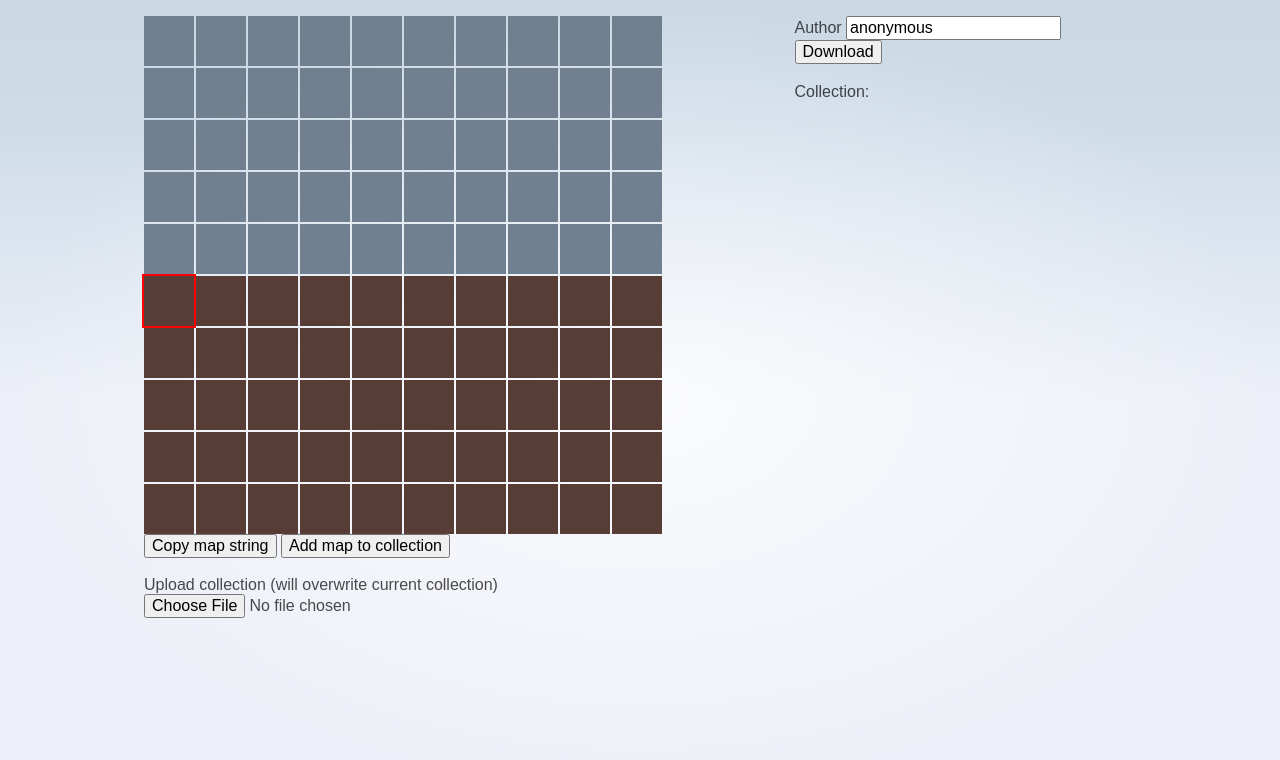
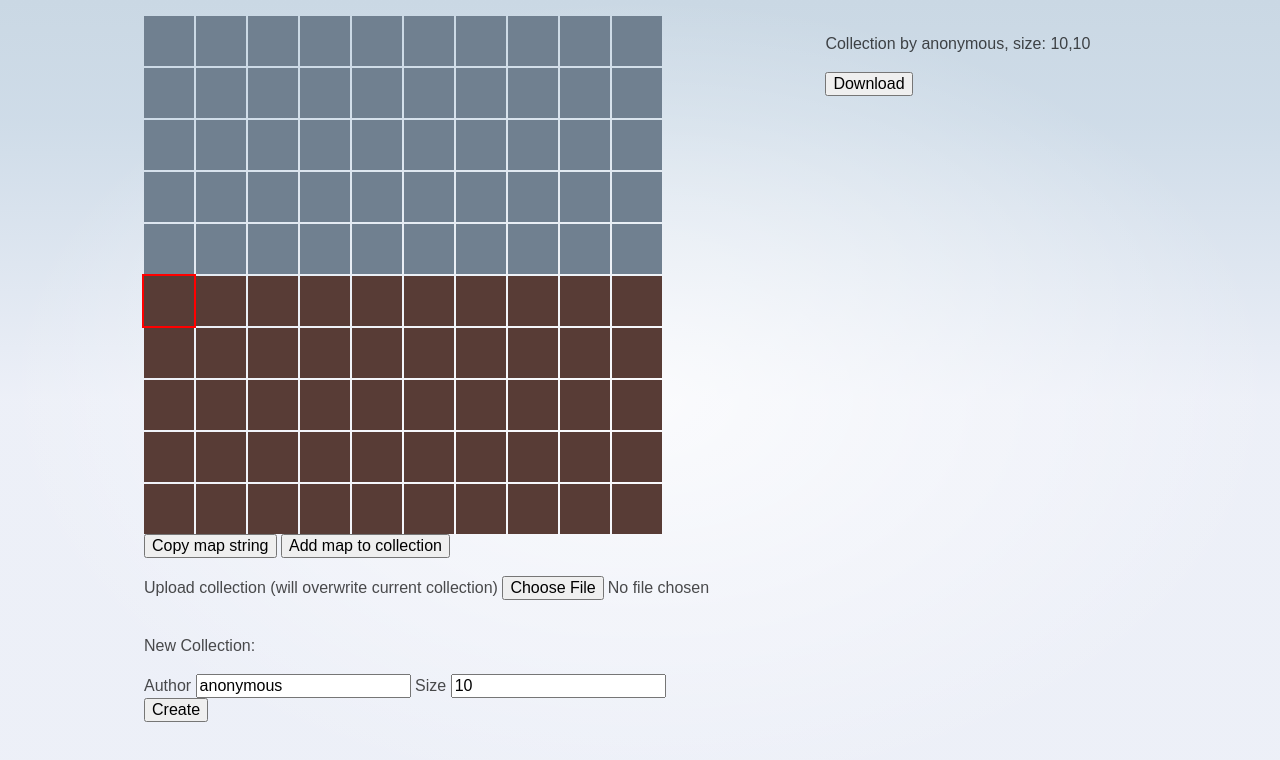
Before and after one commit to cmavelis/griddle, a SvelteKit app: page / in a window 1280 px wide. Shown: the top 760 px of the page. Built offline with nearby package versions, Linux system fonts and the light colour scheme.

Commit message:
separate download and create new collection

```diff
--- /dev/null
+++ b/src/lib/collection.ts
@@ -0,0 +1,11 @@
+import defaultCollection from "./default-collection.json"
+
+export const createCollection = (author: string, size: number) => {
+    return {
+        ...defaultCollection,
+        id: crypto.randomUUID(),
+        author,
+        size: [size, size],
+        lastUpdated: new Date().toISOString()
+    }
+}
--- a/src/routes/+page.svelte
+++ b/src/routes/+page.svelte
@@ -1,15 +1,12 @@
 <script lang="ts">
     import GridEditor from "./GridEditor.svelte";
     import { collection, appendMap, deleteMap, getMap } from "../stores/collection";
+    import { createCollection } from "$lib/collection";
 
+    let size = $state(10)
     let map = $state(Array(50).fill(0).concat(Array(50).fill(1)))
     let mapString = $derived(map.join(''))
     let author = $state($collection.author)
-
-    // Sync author with store
-    $effect(() => {
-        collection.update(c => ({ ...c, author }))
-    })
 
     const handleMapDelete = (id: string) => {
         deleteMap(id)
@@ -30,14 +27,12 @@
         appendMap(mapString)
     }
 
-    const handleDownload = (e: SubmitEvent) => {
-        e.preventDefault()
-
+    const handleDownload = () => {
         const blob = new Blob([JSON.stringify($collection)], { type: 'application/json' });
         const url = URL.createObjectURL(blob);
         const a = document.createElement('a');
         a.href = url;
-        a.download = `collection-${author}.json`;
+        a.download = `collection-${$collection.author}.json`;
         a.click();
     }
 
@@ -51,13 +46,18 @@
                 // @ts-ignore
                 const content = JSON.parse(e.target.result);
                 collection.set(content);
-                author = content.author
             };
             reader.readAsText(file);
         } catch (error) {
             console.error('Error reading file:', error);
         }
     };
+
+    const handleNewCollection = (e: SubmitEvent) => {
+        e.preventDefault()
+        const newCollection = createCollection(author, size)
+        collection.set(newCollection)
+    }
 </script>
 
 <div class="main-container">
@@ -73,15 +73,24 @@
             accept=".json"
             onchange={handleFileUpload}
         />
+        <br/>
+        <br/>
+        <p>New Collection:</p>
+        <form onsubmit={handleNewCollection}>
+            <label for="author">Author</label>
+            <input type="text" bind:value={author}/>
+            <label for="size">Size</label>
+            <input type="number" bind:value={size}/>
+            <br/>
+            <button type="submit">Create</button>
+        </form>
     </div>
     <div>
 
-    <form onsubmit={handleDownload}>
-        <label for="author">Author</label>
-        <input type="text" bind:value={author}/>
-        <button type="submit">Download</button>
-    </form>
-    <p>Collection:</p>
+    <p>Collection by {$collection.author}, size: {$collection.size.toString()}</p>
+    <button onclick={handleDownload}>Download</button>
+    <br/>
+    <br/>
     <div class="maps-container">
     {#each $collection.data as item}
         <div class="map-preview-container">
```
